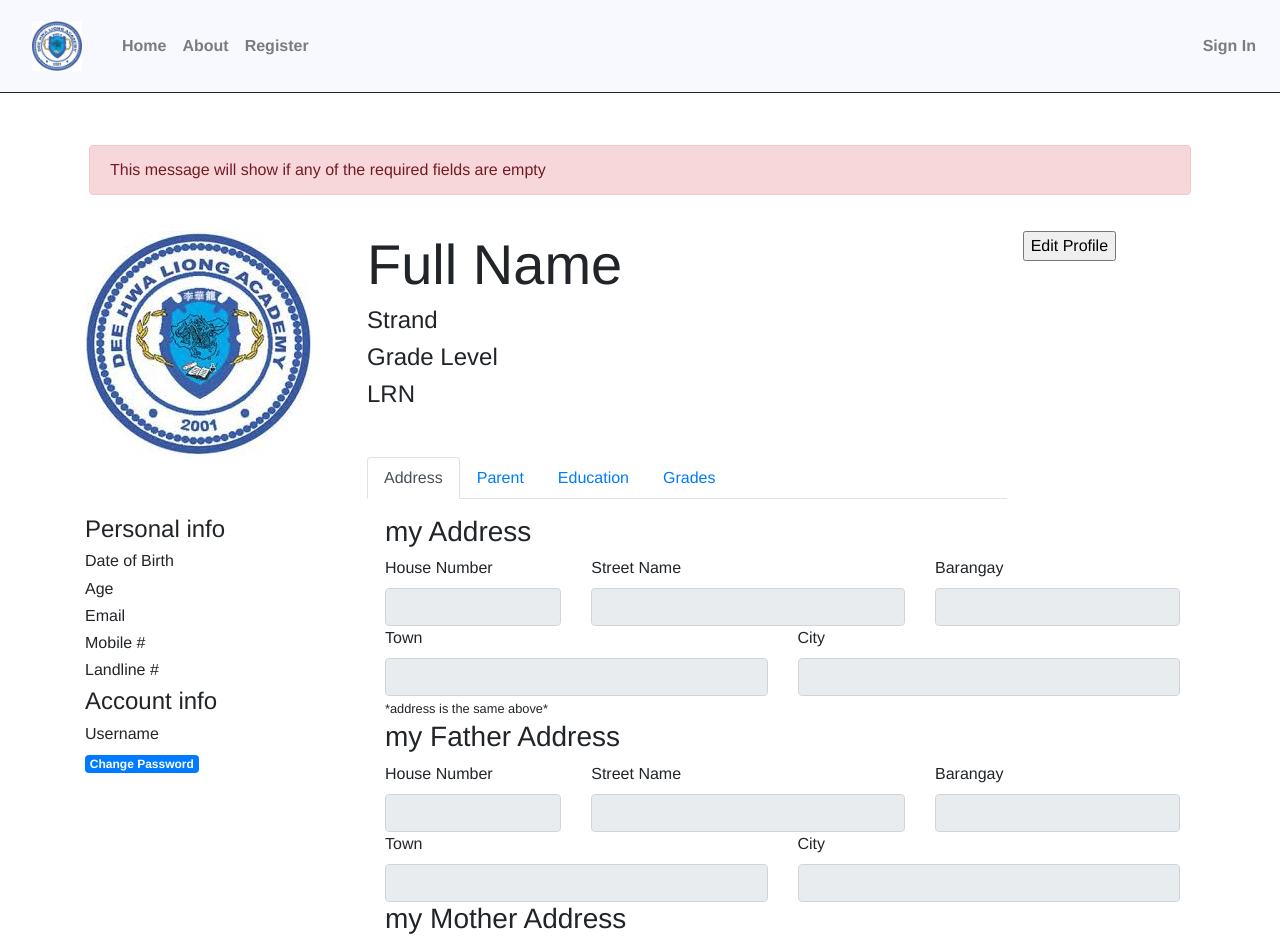
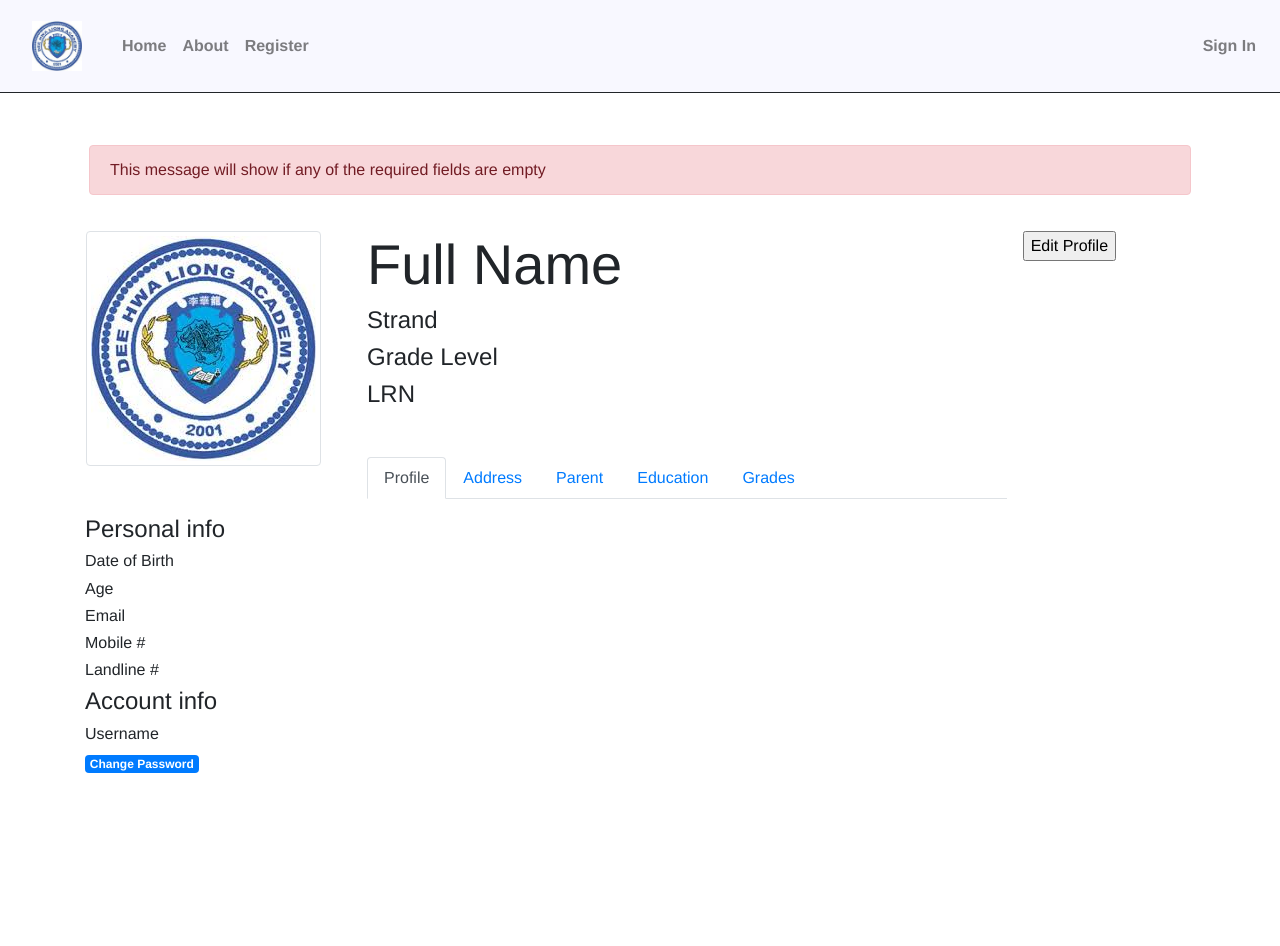
Before and after one commit to dinojessec/dhl-frontend-2, a Vue app: page /student/profile in a window 1280 px wide. Shown: the top 946 px of the page. After the commit the page ends 800 px from the top, so only its background shows below. Built offline with nearby package versions, Linux system fonts and the light colour scheme.

Commit message:
remove upload button on image

```diff
--- a/src/views/Profile.vue
+++ b/src/views/Profile.vue
@@ -10,13 +10,9 @@
     </div>
     <div class="row p-2">
       <div class="p-2 col-md-3 col-12">
-        <!-- <div class="profile-img"> -->
-          <img src="@/assets/deehwa-logo.jpeg" alt=""/>
-          <!-- <div class="file btn btn-lg btn-primary">
-              Change Photo
-              <input type="file" name="file"/>
-          </div> -->
-        <!-- </div> -->
+        <div class="profile-img">
+          <img src="@/assets/deehwa-logo.jpeg" class="img-thumbnail rounded float-left" alt=""/>
+        </div>
       </div>
       <div class="p-2 col-md-7 col-12">
         <div class="profile-head">
@@ -27,7 +23,10 @@
           <p>&nbsp;</p>
           <ul class="nav nav-tabs" id="myTab" role="tablist">
             <li class="nav-item">
-              <a class="nav-link active" id="address-tab" data-toggle="tab" href="#Address" role="tab" aria-controls="address" aria-selected="true">Address</a>
+              <a class="nav-link active" id="profile-tab" data-toggle="tab" href="#Profile" role="tab" aria-controls="profiile" aria-selected="true">Profile</a>
+            </li>
+            <li class="nav-item">
+              <a class="nav-link" id="address-tab" data-toggle="tab" href="#Address" role="tab" aria-controls="address" aria-selected="false">Address</a>
             </li>
             <li class="nav-item">
               <a class="nav-link" id="parent-tab" data-toggle="tab" href="#Parent" role="tab" aria-controls="parent" aria-selected="false">Parent</a>
@@ -62,7 +61,10 @@
     </div>
     <div class="col-12 col-md-9">
       <div class="tab-content profile-tab" id="myTabContent">
-        <div class="tab-pane fade show active" id="Address" role="tabpanel" aria-labelledby="address-tab">
+        <div class="tab-pane fade show active" id="Profile" role="tabpanel" aria-labelledby="profile-tab">
+
+        </div>
+        <div class="tab-pane fade" id="Address" role="tabpanel" aria-labelledby="address-tab">
           <address-information></address-information>
         </div>
         <div class="tab-pane fade" id="Parent" role="tabpanel" aria-labelledby="parent-tab">
@@ -100,4 +102,5 @@ export default {
 </script>
 
 <style lang="scss" scoped>
+
 </style>
```
